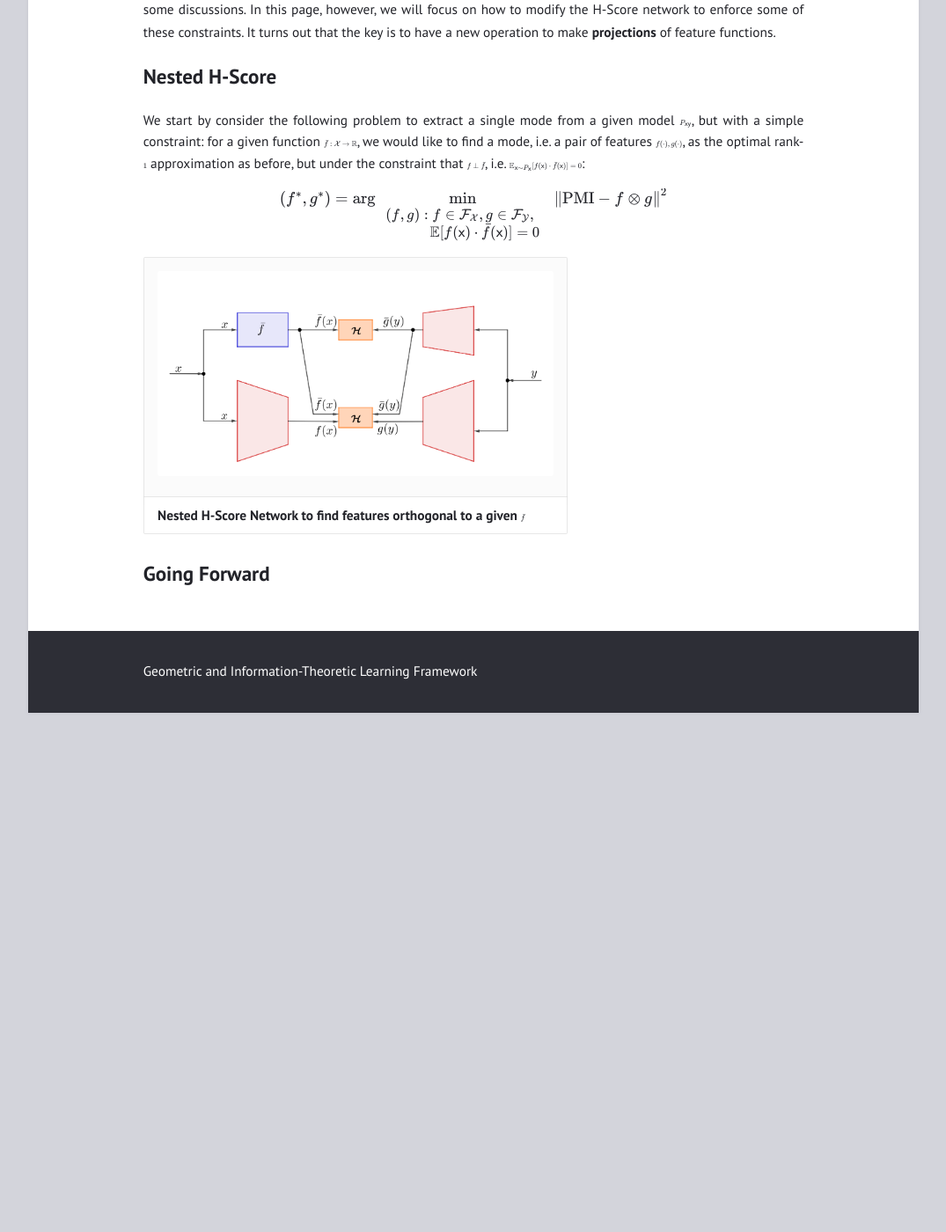
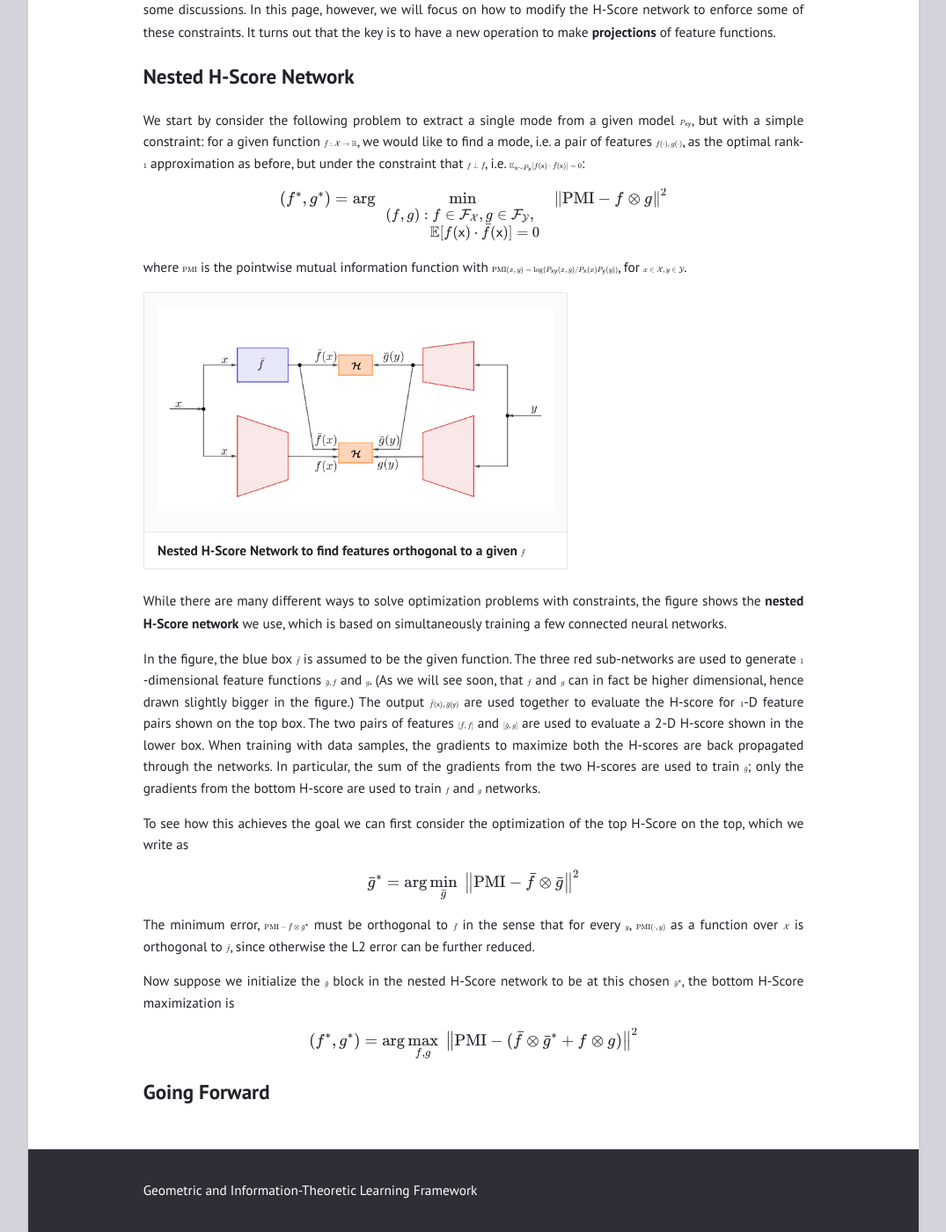
Before and after one commit to gilearning/gilearning.github.io, a Jekyll site: the page built from _posts/2022-09-08-NestedHScore.md, in a window 1280 px wide and 1400 px high, scrolled down 1967 px. Shown: the whole window at 88% size, without its empty margins (102-1177 px from the left). Built offline with Jekyll 4.4.1, drawn with Linux system fonts in a browser that asks for light colours; formulas are drawn with MathJax 3; before the commit the page ends 2777 px from its top, so only the background shows below that; some of the changed text lies outside the part shown.

Commit message:
thinking about the orthogonality proof.

```diff
--- a/_posts/2022-09-08-NestedHScore.md
+++ b/_posts/2022-09-08-NestedHScore.md
@@ -49,7 +49,7 @@ That is, any linear combination of the $k$ feature functions in $\underline{f}$
 
 The idea of viewing the subspace spanned by a collection of features as the carrier of information is itself worth some discussions. In this page, however, we will focus on how to modify the H-Score network to enforce some of these constraints. It turns out that the key is to have a new operation to make **projections** of feature functions.
 
-## Nested H-Score
+## Nested H-Score Network
 
 We start by consider the following problem to extract a single mode from a given model $P_{\mathsf {xy}}$, but with a simple constraint: for a given function $\bar{f} : \mathcal X \to \mathbb R$, we would like to find a mode, i.e. a pair of features $f(\cdot), g(\cdot)$, as the optimal rank-$1$ approximation as before, but under the constraint that $f \perp \bar{f}$, i.e. $\mathbb E_{\mathsf x \sim P_\mathsf x}[f(\mathsf x) \cdot \bar{f}(\mathsf x)] = 0$:
 
@@ -57,8 +57,28 @@ $$
 (f^\ast, g^\ast) = \arg\min_{\small{\begin{array}{l}(f, g): f\in \mathcal {F_X}, g \in \mathcal {F_Y}, \\ \qquad \quad \mathbb E[f(\mathsf x)\cdot \bar{f}(\mathsf x)]=0\end{array}}} \; \left\Vert \mathrm{PMI} - f \otimes g \right\Vert^2
 $$
 
+where $\mathrm{PMI}$ is the pointwise mutual information function with $\mathrm{PMI} (x,y) = \log (P_{\mathsf {xy}}(x,y) / P_\mathsf x(x)P_\mathsf y(y))$, for $x\in \mathcal X, y \in \mathcal Y$.
+
 |![test image](/assets/nested H2.png){: width="450" }|
 |<b> Nested H-Score Network to find features orthogonal to a given $\bar{f}$ </b>|
 
+While there are many different ways to solve optimization problems with constraints, the figure shows the **nested H-Score network** we use, which is based on simultaneously training a few connected neural networks.
+
+In the figure, the blue box $\bar{f}$ is assumed to be the given function. The three red sub-networks are used to generate $1$-dimensional feature functions $\bar{g}, f$ and  $g$. (As we will see soon, that $f$ and $g$ can in fact be higher dimensional, hence drawn slightly bigger in the figure.) The output $\bar{f}(\mathsf x), \bar{g}(\mathsf y)$ are used together to evaluate the H-score for $1$-D feature pairs shown on the top box. The two pairs of features $[\bar{f}, f]$ and $[\bar{g}, g]$ are used to evaluate a 2-D H-score shown in the lower box. When training with data samples, the gradients to maximize both the H-scores are back propagated through the networks. In particular, the sum of the gradients from the two H-scores are used to train $\bar{g}$; only the gradients from the bottom H-score are used to train $f$ and $g$ networks.
+
+To see how this achieves the goal we can first consider the optimization of the top H-Score on the top, which we write as
+
+$$
+\bar{g}^\ast = \arg \min_{\bar{g}} \; \left\Vert\mathrm{PMI} - \bar{f} \otimes \bar{g}\right\Vert^2
+$$
+
+The minimum error, $\mathrm{PMI} - \bar{f} \otimes \bar{g}^\ast$ must be orthogonal to $\bar{f}$ in the sense that for every $y$, $\mathrm{PMI}(\cdot, y)$ as a function over $\mathcal X$ is orthogonal to $\bar{f}$, since otherwise the L2 error can be further reduced.
+
+Now suppose we initialize the $\bar{g}$ block in the nested H-Score network to be at this chosen $\bar{g}^\ast$, the bottom H-Score maximization is
+
+$$
+(f^\ast, g^\ast) = \arg\max_{f, g} \; \left\Vert \mathrm{PMI} - (\bar{f}\otimes \bar{g}^\ast + f\otimes g) \right\Vert^2
+$$
+
 
 ## Going Forward
```
